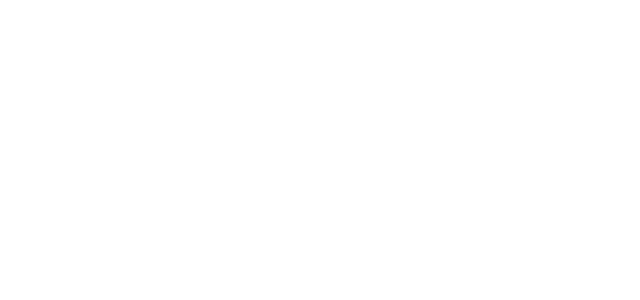
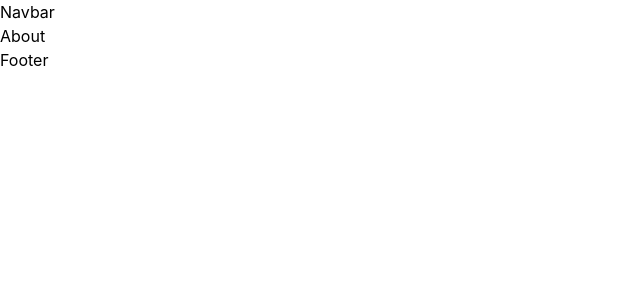
Before and after one commit to Teb-Mangena/izinyoka, a React (Vite) app in the folder admin/: page /about in a window 1280 px wide. Before the commit this address had no page. Shown: the top 300 px of the page, without its empty margins (0-640 px from the left). Built offline with nearby package versions, Linux system fonts and the light colour scheme.

Commit message:
feat: add About, Authorized, and Unauthorized pages; update App component structure; integrate react-hot-toast; refactor Navbar and Footer components

```diff
--- a/admin/package.json
+++ b/admin/package.json
@@ -15,6 +15,7 @@
     "axios": "^1.13.6",
     "react": "^19.2.4",
     "react-dom": "^19.2.4",
+    "react-hot-toast": "^2.6.0",
     "react-router": "^7.13.1",
     "tailwindcss": "^4.2.1",
     "zustand": "^5.0.11"
--- a/admin/src/App.tsx
+++ b/admin/src/App.tsx
@@ -1,14 +1,22 @@
-import {Route, Routes} from "react-router"
+import { Route, Routes } from "react-router"
+import { Toaster } from "react-hot-toast"
+
 import HomePage from "./pages/HomePage"
+import About from "./pages/About"
+import Navbar from "./components/Navbar"
+import Footer from "./components/Footer"
 
 function App() {
 
   return (
     <>
-
+      <Navbar />
       <Routes>
         <Route index element={<HomePage />} />
+        <Route path="about" element={<About />} />
       </Routes>
+      <Toaster />
+      <Footer />
     </>
   )
 }
--- a/admin/src/components/Footer.tsx
+++ b/admin/src/components/Footer.tsx
@@ -1,7 +1,7 @@
 
 function Footer() {
   return (
-    <div>Footer</div>
+    <footer>Footer</footer>
   )
 }
 
--- /dev/null
+++ b/admin/src/components/HomePage/AuthorizedPage.tsx
@@ -0,0 +1,8 @@
+
+function AuthorizedPage() {
+  return (
+    <div>AuthorizedPage</div>
+  )
+}
+
+export default AuthorizedPage
--- /dev/null
+++ b/admin/src/components/HomePage/UnauthorizedPage.tsx
@@ -0,0 +1,8 @@
+
+function UnauthorizedPage() {
+  return (
+    <div>UnauthorizedPage</div>
+  )
+}
+
+export default UnauthorizedPage
--- a/admin/src/components/Navbar.tsx
+++ b/admin/src/components/Navbar.tsx
@@ -1,7 +1,7 @@
 
 function Navbar() {
   return (
-    <div>Navbar</div>
+    <nav>Navbar</nav>
   )
 }
 
--- /dev/null
+++ b/admin/src/config/axios.ts
@@ -0,0 +1,7 @@
+import axios from "axios";
+import { clientENV } from "./clientEnv";
+
+export const axiosInstance = axios.create({
+  baseURL: clientENV.appUrl,
+  withCredentials: true
+})
--- /dev/null
+++ b/admin/src/config/clientENV.ts
@@ -0,0 +1,3 @@
+export const clientENV = {
+  appUrl: import.meta.env.VITE_APP_URL
+}
--- /dev/null
+++ b/admin/src/pages/About.tsx
@@ -0,0 +1,8 @@
+
+function About() {
+  return (
+    <div>About</div>
+  )
+}
+
+export default About
--- a/admin/src/pages/HomePage.tsx
+++ b/admin/src/pages/HomePage.tsx
@@ -1,12 +1,9 @@
-import Footer from "../components/Footer"
-import Navbar from "../components/Navbar"
 
 function HomePage() {
+
   return (
     <>
-      <Navbar />
       <div>HomePage</div>
-      <Footer />
     </>
   )
 }
```
Also changed, not shown: 2 other files (tests, documents, lock files or other folders).
